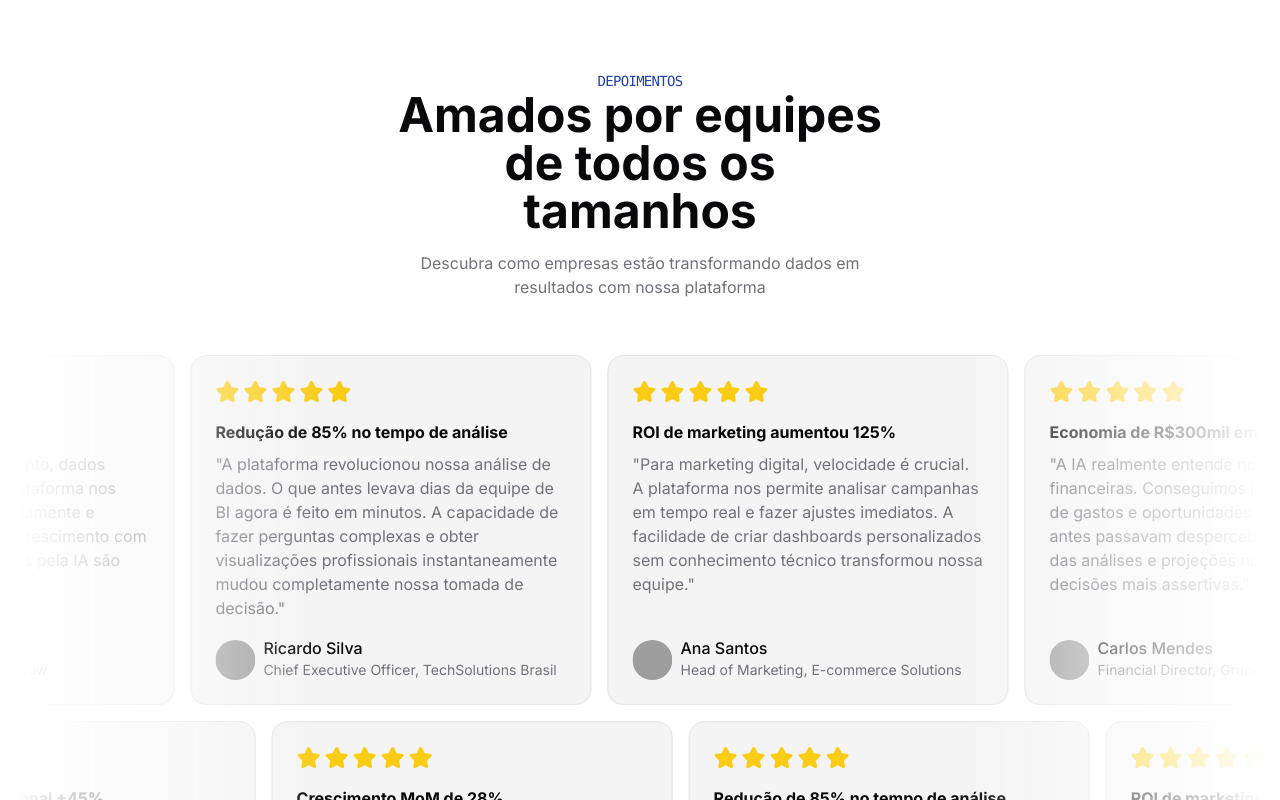
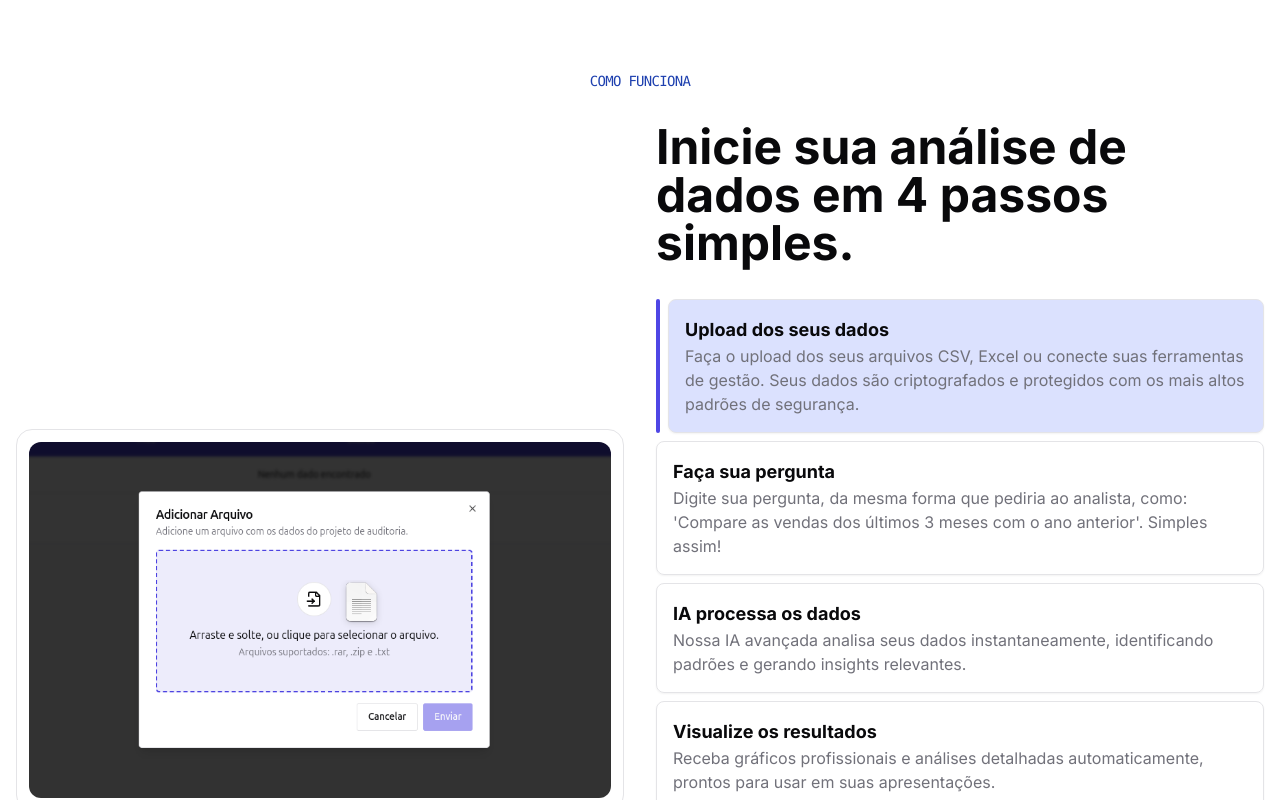
Before and after one commit to GabrielFTeles/landing-page-x, a React (Vite) app: page /contato in a window 1280 px wide. Shown: the part 2420-3220 px from the top of the page. Built offline with nearby package versions, Linux system fonts and the light colour scheme; grey boxes are pictures that could not be loaded.

Commit message:
Add How To Use section with tabbed interface and integrate new Radix UI Tabs component

```diff
--- a/package.json
+++ b/package.json
@@ -14,6 +14,7 @@
     "@radix-ui/react-avatar": "^1.1.1",
     "@radix-ui/react-separator": "^1.1.0",
     "@radix-ui/react-slot": "^1.1.0",
+    "@radix-ui/react-tabs": "^1.1.1",
     "class-variance-authority": "^0.7.0",
     "clsx": "^2.1.1",
     "embla-carousel-auto-scroll": "^8.5.1",
--- a/src/app.tsx
+++ b/src/app.tsx
@@ -3,6 +3,7 @@ import { DemoSection } from "./components/demo-section/demo-section";
 import { FaqSection } from "./components/faq-section";
 import { Header } from "./components/header";
 import { HeroSection } from "./components/hero-section";
+import { HowToUseSection } from "./components/how-to-use-section";
 import { NotificationBanner } from "./components/notification-banner";
 import { PricingSection } from "./components/pricing-section";
 import { TestimonialSection } from "./components/testimonial-section";
@@ -16,6 +17,7 @@ export function App() {
       <main className="min-h-[10000dvh] relative">
         <HeroSection />
         <DemoSection />
+        <HowToUseSection />
         <TestimonialSection />
         <PricingSection />
         <FaqSection />
--- a/src/components/demo-section/bar-chart-demo.tsx
+++ b/src/components/demo-section/bar-chart-demo.tsx
@@ -41,15 +41,14 @@ const chartData = [
   },
 ];
 
-// Configuração de cores e labels
 const chartConfig = {
   analytics: {
     label: "Analytics IA",
-    color: "hsl(var(--chart-3))", // Azul
+    color: "hsl(var(--chart-3))",
   },
   automation: {
     label: "Automação IA",
-    color: "hsl(var(--chart-2))", // Verde
+    color: "hsl(var(--chart-2))",
   },
 } satisfies ChartConfig;
 
--- /dev/null
+++ b/src/components/how-to-use-section.tsx
@@ -0,0 +1,104 @@
+import uploadArchiveImage from "../assets/upload-archive.png";
+import { motion } from "motion/react";
+import { useState } from "react";
+
+interface HowToUseStep {
+  title: string;
+  description: string;
+  image: string;
+  value: string;
+}
+
+const howToUseSteps: Array<HowToUseStep> = [
+  {
+    title: "Upload dos seus dados",
+    description:
+      "Faça o upload dos seus arquivos CSV, Excel ou conecte suas ferramentas de gestão. Seus dados são criptografados e protegidos com os mais altos padrões de segurança.",
+    image: uploadArchiveImage,
+    value: "upload",
+  },
+  {
+    title: "Faça sua pergunta",
+    description:
+      "Digite sua pergunta, da mesma forma que pediria ao analista, como: 'Compare as vendas dos últimos 3 meses com o ano anterior'. Simples assim!",
+    image: uploadArchiveImage,
+    value: "ask",
+  },
+  {
+    title: "IA processa os dados",
+    description:
+      "Nossa IA avançada analisa seus dados instantaneamente, identificando padrões e gerando insights relevantes.",
+    image: uploadArchiveImage,
+    value: "process",
+  },
+  {
+    title: "Visualize os resultados",
+    description:
+      "Receba gráficos profissionais e análises detalhadas automaticamente, prontos para usar em suas apresentações.",
+    image: uploadArchiveImage,
+    value: "visualize",
+  },
+];
+
+const HowToUseTabs = () => {
+  const [activeTab, setActiveTab] = useState(howToUseSteps[0].value);
+
+  return (
+    <div>
+      <ul className="flex flex-col gap-2">
+        {howToUseSteps.map((step) => (
+          <li className="relative flex gap-2" key={step.value}>
+            {activeTab === step.value && (
+              <motion.div
+                layoutId="active-how-to-use-tab"
+                className="min-w-1 flex-1 rounded-xl bg-indigo-600"
+              ></motion.div>
+            )}
+
+            <motion.div
+              onClick={() => setActiveTab(step.value)}
+              layout
+              data-state={activeTab === step.value ? "active" : "inactive"}
+              className="p-4 data-[state=active]:bg-indigo-300/40 text-start rounded-lg border shadow-sm cursor-pointer select-none"
+            >
+              <h3 className="text-lg font-bold">{step.title}</h3>
+              <p className="text-muted-foreground">{step.description}</p>
+            </motion.div>
+          </li>
+        ))}
+      </ul>
+    </div>
+  );
+};
+
+export const HowToUseSection = () => {
+  return (
+    <section className="max-w-screen-2xl mx-auto py-16 px-4">
+      <div className="space-y-8">
+        <div>
+          <h3 className="font-mono text-center uppercase tracking-tighter text-sm text-blue-800">
+            Como funciona
+          </h3>
+        </div>
+
+        <div className="grid grid-cols-2 gap-8">
+          <div className="flex items-end">
+            <div className="p-3 border rounded-2xl">
+              <img src={uploadArchiveImage} alt="" className="rounded-xl" />
+            </div>
+          </div>
+
+          <div className="space-y-8">
+            <h2 className="text-5xl font-bold max-w-[600px]">
+              Inicie sua análise de dados em 4 passos simples.
+            </h2>
+
+            <div>
+              <HowToUseTabs />
+            </div>
+          </div>
+        </div>
+      </div>
+    </section>
+  );
+};
```
Also changed, not shown: src/assets/upload-archive.png (added), 1 other file (tests, documents, lock files or other folders).
